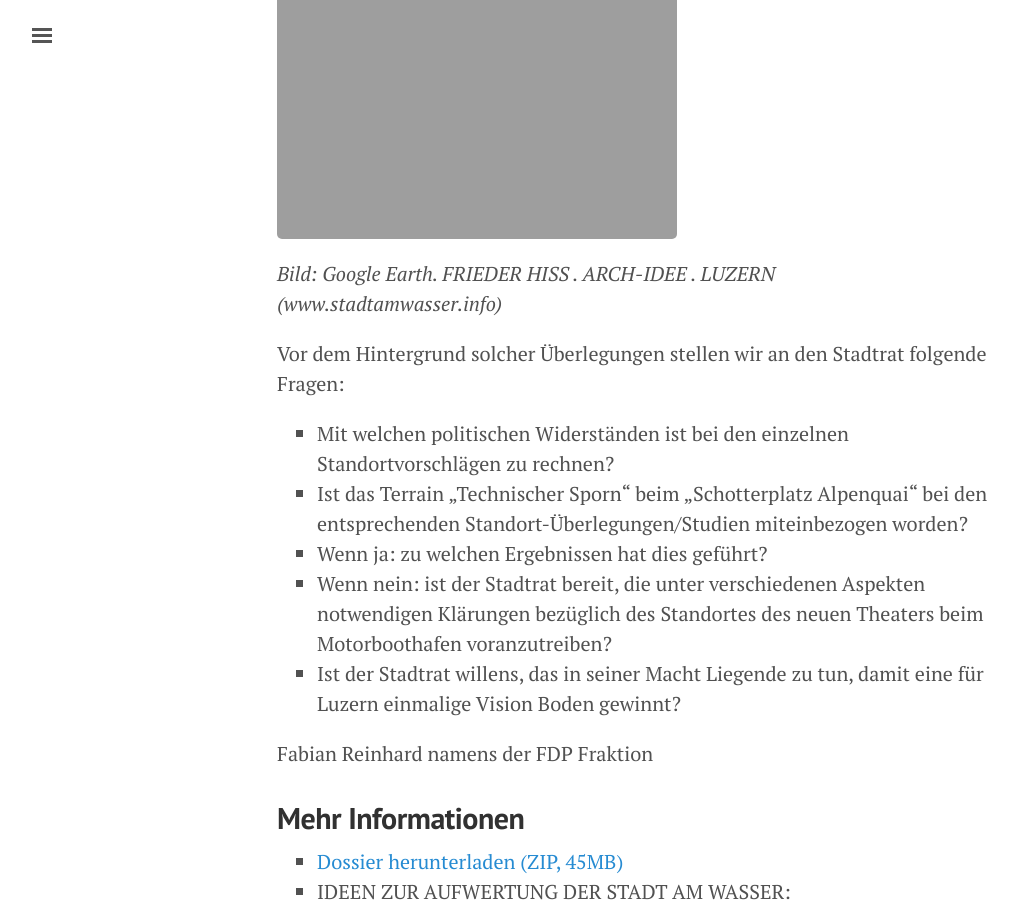
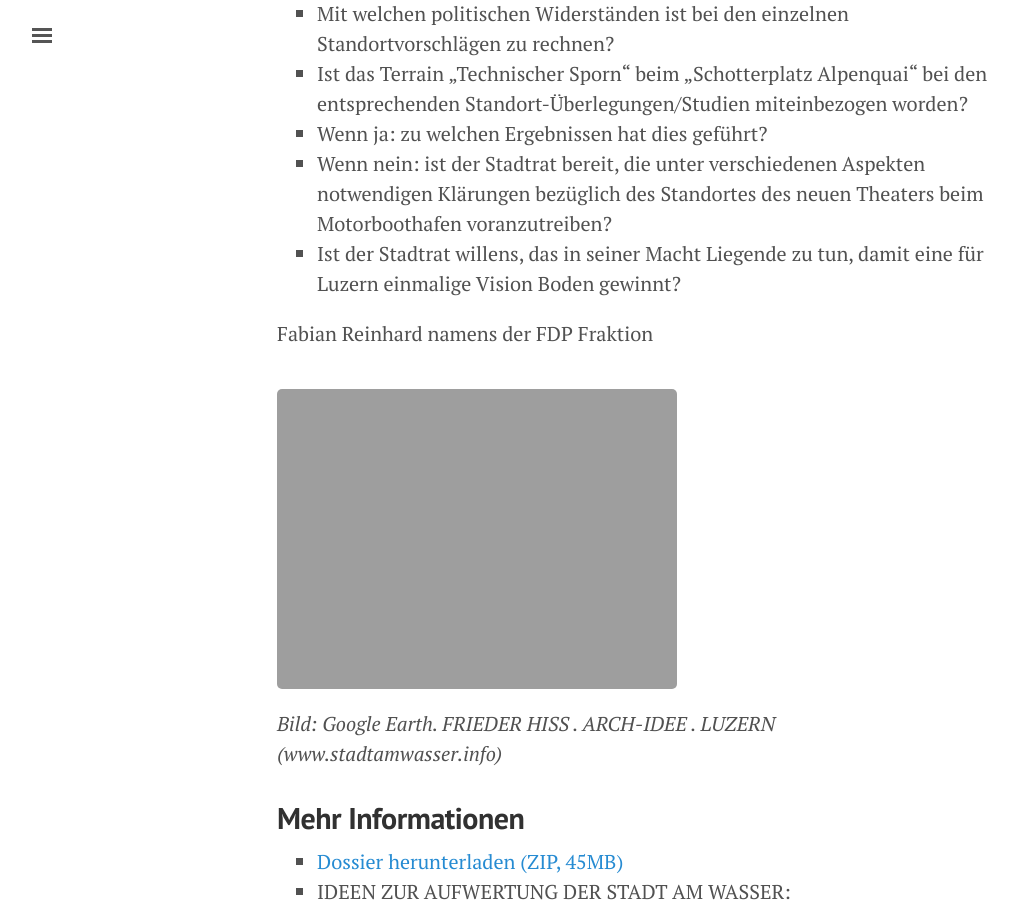
Before and after one commit to freinhard/freinhard.github.io, a Jekyll site: the page built from _posts/2016-02-17-theater-am-see.md, in a window 1280 px wide and 900 px high, scrolled down 3758 px. Shown: the whole window, without its empty margins (3-1020 px from the left). Built offline with Jekyll 4.4.1, drawn with Linux system fonts in a browser that asks for light colours; comment, search, counter and statistics services are not loaded.

Commit message:
Move image down

```diff
--- a/_posts/2016-02-17-theater-am-see.md
+++ b/_posts/2016-02-17-theater-am-see.md
@@ -38,9 +38,6 @@ Die Interpellation „Theater am See“ verweist auf die „Ideen für eine attr
 -	Das Landschaftsbild und Städtebild wird nicht in Mitleidenschaft gezogen. Im Gegenteil: der gegenwärtige Anblick wird durch den künftigen qualitativ wesentlich erhöht.
 -	Die Zufahrt (auch für Lastwagen) lässt sich viel unproblematischer bewerkstelligen als beim Bahnhof oder an der Reuss.
 
-![Theater am See]({{ site.url }}/public/assets/SM-See.jpg)
-*Bild: Google Earth. FRIEDER HISS . ARCH-IDEE . LUZERN (www.stadtamwasser.info)*
-
 ![Theater am See]({{ site.url }}/public/assets/SM-Stadt.jpg)
 *Bild: Google Earth. FRIEDER HISS . ARCH-IDEE . LUZERN (www.stadtamwasser.info)*
 
@@ -55,6 +52,9 @@ Vor dem Hintergrund solcher Überlegungen stellen wir an den Stadtrat folgende F
 Fabian Reinhard
 namens der FDP Fraktion
 
+![Theater am See]({{ site.url }}/public/assets/SM-See.jpg)
+*Bild: Google Earth. FRIEDER HISS . ARCH-IDEE . LUZERN (www.stadtamwasser.info)*
+
 ## Mehr Informationen
 - [Dossier herunterladen (ZIP, 45MB)]({{ site.url }}/public/assets/Theater-am-See.zip)
 - IDEEN ZUR AUFWERTUNG DER STADT AM WASSER: [http://www.stadtamwasser.info](http://www.stadtamwasser.info)
```
